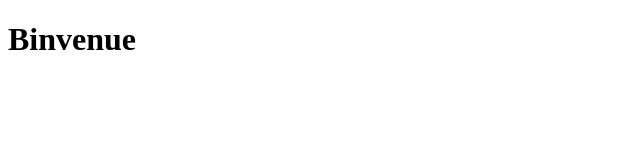
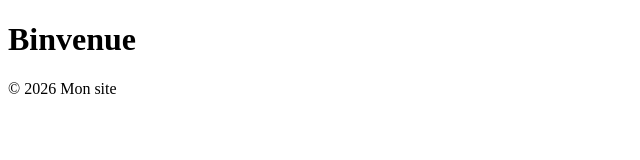
Before and after one commit to israelkoffi863-glitch/mon-site-v2, a plain HTML site: page index.html in a window 1280 px wide. Shown: the whole page, without its empty margins (0-640 px from the left). Drawn offline with Linux system fonts and the light colour scheme.

Commit message:
merge: fusion menu + footer

```diff
--- a/index.html
+++ b/index.html
@@ -7,5 +7,8 @@
 </head>
 <body>
     <h1>Binvenue</h1>
+    <footer>
+        <p>© 2026 Mon site</p>
+    </footer>
 </body>
 </html>
```
